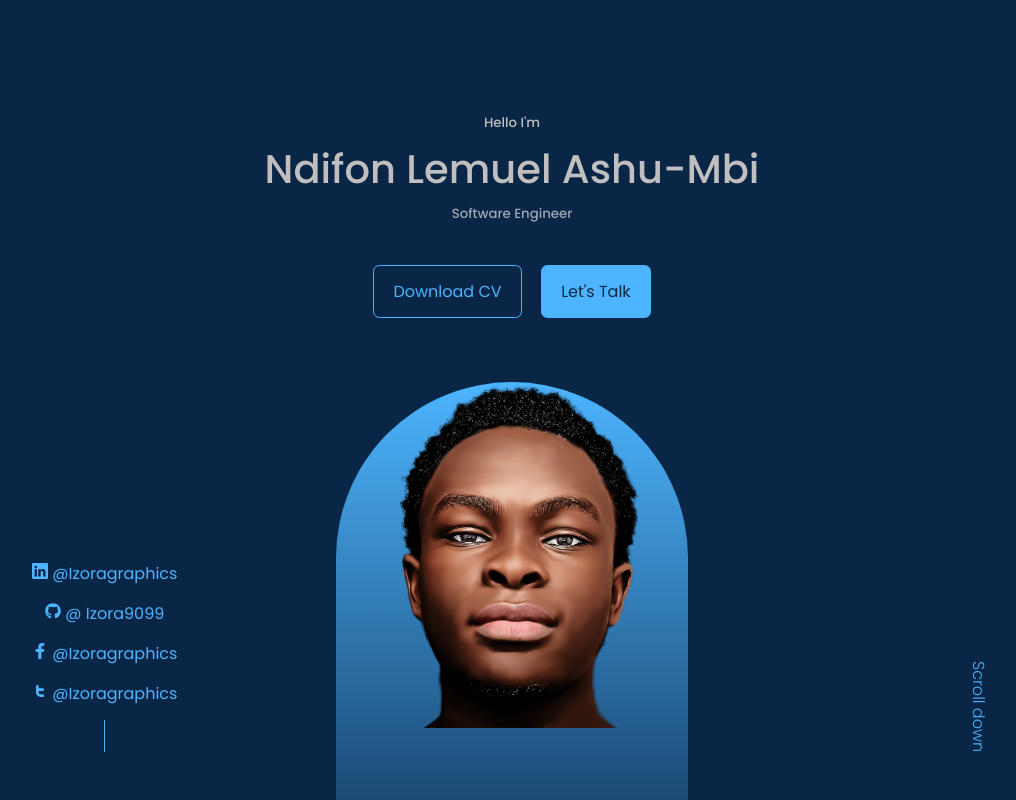
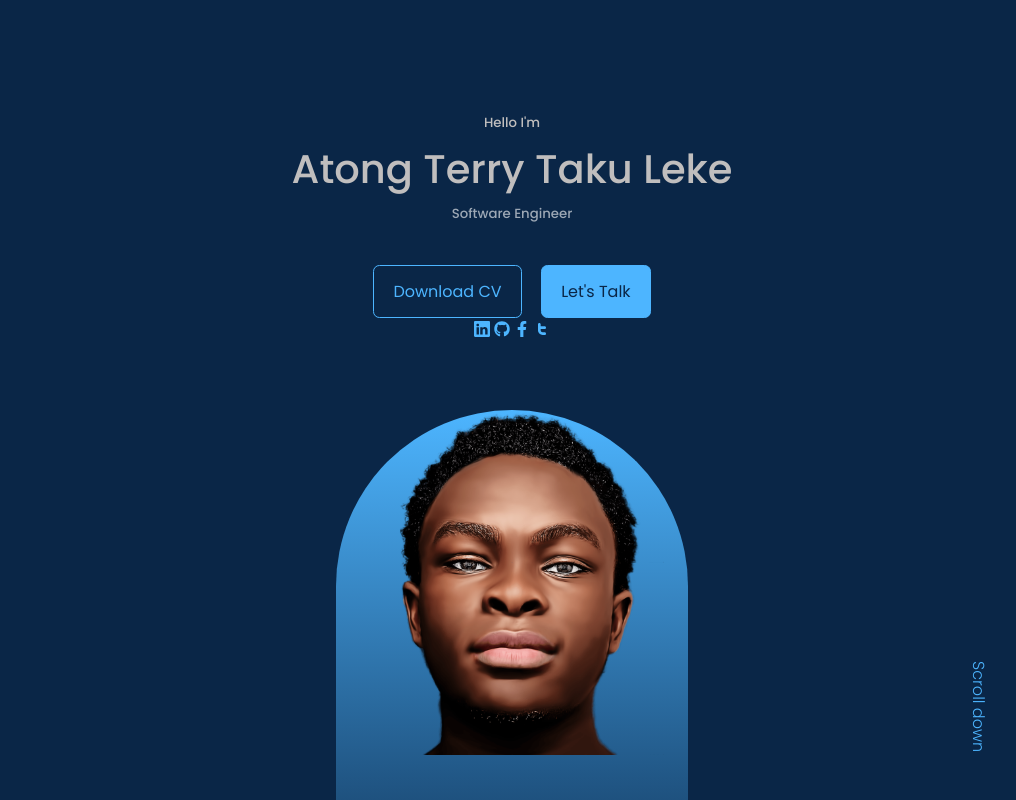
Before and after one commit to Izora9099/portfolio, a React (Create React App) app: page / in a window 1280 px wide. Shown: the top 800 px of the page, without its empty margins (128-1144 px from the left). Built offline with nearby package versions, Linux system fonts and the light colour scheme.

Commit message:
Commit changes

```diff
--- a/src/components/header/Header.jsx
+++ b/src/components/header/Header.jsx
@@ -10,7 +10,7 @@ return (
 <header>
 <div className='container header__container'>
 <h5>Hello I'm</h5>
-<h1>Ndifon Lemuel Ashu-Mbi</h1>
+<h1>Atong Terry Taku Leke</h1>
 <h5 className='text-light'>Software Engineer </h5>
 <CTA/>
 <HeaderSocial/>
--- a/src/components/header/HeaderSocial.jsx
+++ b/src/components/header/HeaderSocial.jsx
@@ -6,10 +6,10 @@ import {CgTwitter} from 'react-icons/cg'
 const HeaderSocial = () => {
 return (
 <div className='header__social'>
-<a href='https://linkedin.com' target='blank'><BsLinkedin/> @Izoragraphics</a>
-<a href='https://github.com' target='blank'><FaGithub/> @         Izora9099    </a>
-<a href='https://facebook.com' target='blank'><FaFacebookF/> @Izoragraphics</a>
-<a href='https://twitter.com' target='blank'><CgTwitter/> @Izoragraphics </a>
+<a href='https://linkedin.com' target='blank'><BsLinkedin/> </a>
+<a href='https://github.com' target='blank'><FaGithub/>    </a>
+<a href='https://facebook.com' target='blank'><FaFacebookF/> </a>
+<a href='https://twitter.com' target='blank'><CgTwitter/>  </a>
 </div>
 )
 }
--- a/src/components/header/header.css
+++ b/src/components/header/header.css
@@ -1,48 +1,49 @@
-header{
+header {
   height: 100vh; /*vh correspond to viewport height*/
   padding-top: 7rem;
   overflow: hidden;
 }
-.header__container{
+.header__container {
   height: 100%;
   text-align: center;
   position: relative;
 }
-.cta{
+.cta {
   margin-top: 2.5rem;
   display: flex;
   gap: 1.2rem;
   justify-content: center;
 }
-.header__social{
-display: flex;
-flex-direction: column;
+.header__social {
+  padding-left: 0;
+  margin-right: 0;
   align-items: center;
-gap:0.8rem;
-position: absolute;
+
   left: 0;
   bottom: 3rem;
 }
-.header__social::after{ /*the after tag help us to draw the vertical line we have
+.header__social::after {
+  /*the after tag help us to draw the vertical line we have
 after the social icons*/
-content: '';
+  content: "";
   width: 1px;
   height: 2rem;
   background: var(--color-primary);
 }
-.my_image{
-background: linear-gradient(
-var(--color-primary), transparent);
+.my_image {
+  background: linear-gradient(var(--color-primary), transparent);
   width: 22rem;
-Height:35rem;
+  height: 35rem;
   position: absolute;
-left: calc(50% - 11rem); /*this help to place the image to the middle of screen*/
+  left: calc(
+    50% - 11rem
+  ); /*this help to place the image to the middle of screen*/
   margin-top: 4rem;
   border-radius: 12rem 12rem 0 0;
   overflow: hidden;
   padding: 0rem 1.5rem 1.5rem 1.5rem;
 }
-.scroll__down{
+.scroll__down {
   position: absolute;
   right: -2rem;
   bottom: 5rem;
@@ -54,15 +55,16 @@ font-weight: 0.9rem;
 /*This is what we call media query: here we define the css that will be apply for a
 specific screen*/
 @media screen and(max-width:1024px) {
-header{
-height:68vh
+  header {
+    height: 68vh;
   }
 }
 @media screen and(max-width:600px) {
-header{
-height:100vh
+  header {
+    height: 100vh;
   }
-.header__social, .scroll__down{
+  .header__social,
+  .scroll__down {
     display: none;
   }
 }
```
Lines whose indentation alone changed are shown as unchanged.
